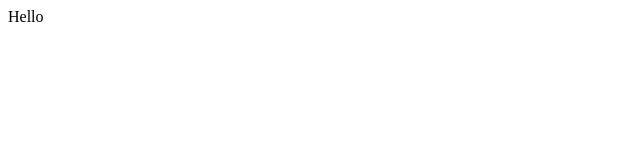
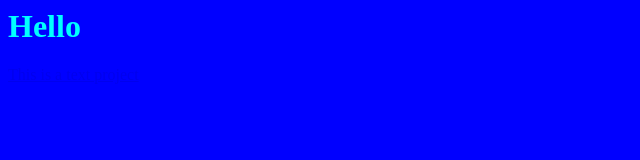
Before and after one commit to 4cplayz/TPG_web, a website: page public/index.html in a window 1280 px wide. Shown: the whole page, without its empty margins (0-640 px from the left). Drawn offline with Linux system fonts and the light colour scheme.

Commit message:
basic shit

```diff
--- a/public/index.html
+++ b/public/index.html
@@ -1,5 +1,12 @@
-<div>
-  <p>
-    Hello
-  </p>
-</div>
+<html>
+  <body style="background-color: blue;">
+    <div>
+      <h1 style="color: aqua;">
+        Hello
+      </h1>
+      <a href="/information">
+        This is a text project
+      </a>
+    </div>
+  </body>
+</html>
```
Also changed, not shown: index.js (+13 -1 lines), public/information.html (added, +5 -0 lines).
